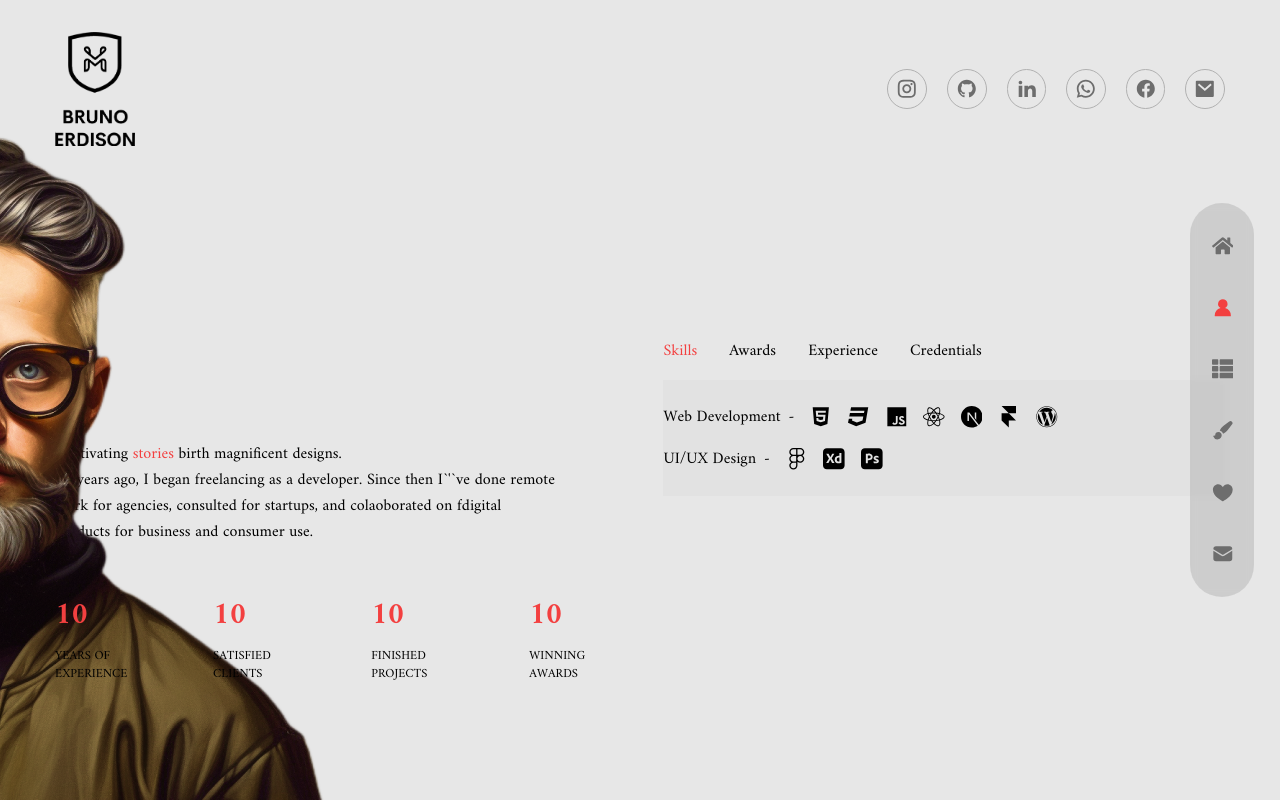
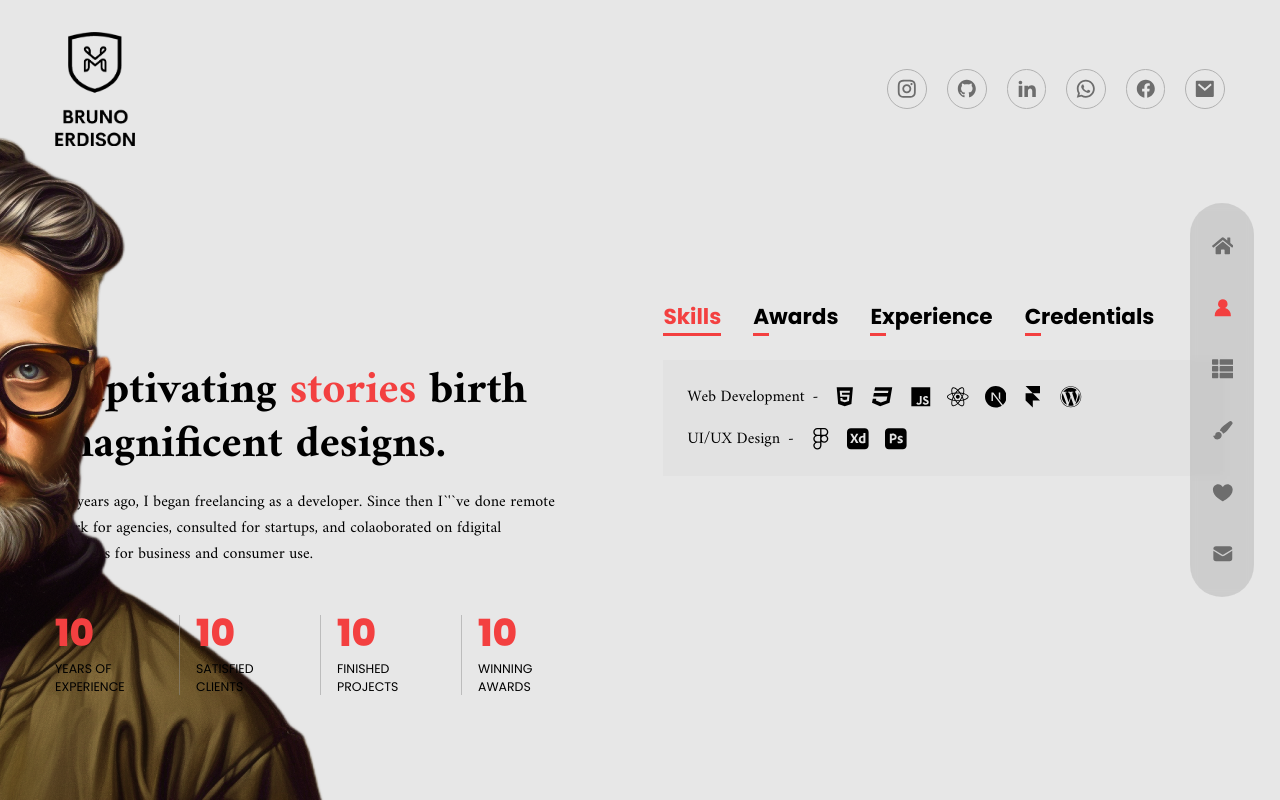
Before and after one commit to johannDeLaCruz/johann_personal_portfolio, a Next.js app: page /about in a window 1280 px wide. Built offline with nearby package versions, Linux system fonts and the light colour scheme.

Commit message:
fix(about): :lipstick: fix after pseudo element animation

```diff
--- a/app/about/page.tsx
+++ b/app/about/page.tsx
@@ -98,7 +98,7 @@ const aboutData = [
 const AboutPage = () => {
   const [index, setIndex] = useState(0);
   return (
-    <div className="h-full py-32 text-center xl:text-left">
+    <div className="h-full text-center xl:text-left">
       <motion.div
         variants={fadeIn("right", 0.2)}
         initial="hidden"
@@ -108,10 +108,10 @@ const AboutPage = () => {
       >
         <Avatar />
       </motion.div>
-      <div className="container mx-auto h-full flex flex-col items-center xl:flex-row">
-        <div className="flex-1 flex flex-col justify-center">
+      <div className="container h-full mx-auto flex flex-col items-center xl:flex-row">
+        <div className="flex flex-1 flex-col justify-center">
           <motion.h2
-            className="h2"
+            className="text-h1 mb-4"
             variants={fadeIn("right", 0.2)}
             initial="hidden"
             animate="show"
@@ -138,36 +138,36 @@ const AboutPage = () => {
             exit="hidden"
             className="hidden md:flex md:max-w-xl xl:max-w-none mx-auto xl:mx-0 mb-8"
           >
-            <div className="flex flex-1 xl:gap-x-6">
-              <div className="relative flex-1 after:w-[1px] after:h-full after:bg-white/10 after:absolute after:top-0 after:right-0">
-                <div className="text-h5 xl:text-h3 font-extrabold text-accent-500 mb-2">
-                  <CountUp start={0} end={10} duration={5} />
+            <div className="flex xl:gap-x-6 divide-x divide-primary-400/50">
+              <div className="relative flex-1">
+                <div className="font-body text-h5 xl:text-h2 font-extrabold text-accent-500 mb-2">
+                  <CountUp start={0} end={10} duration={10} />
                 </div>
-                <div className="text-small uppercase trancking-[1px] leading-[1.4] max-w-[100px]">
+                <div className="font-body text-small uppercase trancking-[1px] leading-[1.4] max-w-[100px]">
                   Years of Experience
                 </div>
               </div>{" "}
-              <div className="relative flex-1 after:w-[1px] after:h-full after:bg-white/10 after:absolute after:top-0 after:right-0">
-                <div className="text-h5 xl:text-h3 font-extrabold text-accent-500 mb-2">
-                  <CountUp start={0} end={10} duration={5} />
+              <div className="relative flex-1 pl-4">
+                <div className="font-body text-h5 xl:text-h2 font-extrabold text-accent-500 mb-2">
+                  <CountUp start={0} end={10} duration={10} />
                 </div>
-                <div className="text-small uppercase trancking-[1px] leading-[1.4] max-w-[100px]">
+                <div className="font-body text-small uppercase trancking-[1px] leading-[1.4] max-w-[100px]">
                   Satisfied Clients
                 </div>
               </div>{" "}
-              <div className="relative flex-1 after:w-[1px] after:h-full after:bg-white/10 after:absolute after:top-0 after:right-0">
-                <div className="text-h5 xl:text-h3 font-extrabold text-accent-500 mb-2">
-                  <CountUp start={0} end={10} duration={5} />
+              <div className="relative flex-1 pl-4">
+                <div className="font-body text-h5 xl:text-h2 font-extrabold text-accent-500 mb-2">
+                  <CountUp start={0} end={10} duration={10} />
                 </div>
-                <div className="text-small uppercase trancking-[1px] leading-[1.4] max-w-[100px]">
+                <div className="font-body text-small uppercase trancking-[1px] leading-[1.4] max-w-[100px]">
                   Finished Projects
                 </div>
               </div>{" "}
-              <div className="relative flex-1 after:w-[1px] after:h-full after:bg-white/10 after:absolute after:top-0 after:right-0">
-                <div className="text-h5 xl:text-h3 font-extrabold text-accent-500 mb-2">
-                  <CountUp start={0} end={10} duration={5} />
+              <div className="relative flex-1 pl-4">
+                <div className="font-body text-h5 xl:text-h2 font-extrabold text-accent-500 mb-2">
+                  <CountUp start={0} end={10} duration={10} />
                 </div>
-                <div className="text-small uppercase trancking-[1px] leading-[1.4] max-w-[100px]">
+                <div className="font-body text-small uppercase trancking-[1px] leading-[1.4] max-w-[100px]">
                   Winning Awards
                 </div>
               </div>
@@ -181,33 +181,33 @@ const AboutPage = () => {
           exit="hidden"
           className="flex flex-col w-full xl:max-w-[48%] h-[480px]"
         >
-          <div className="flex gap-x-4 xl:gap-x-8 mx-auto xl:mx-0 mb-4">
+          <div className="flex gap-x-4 xl:gap-x-8 mx-auto xl:mx-0 mb-8">
             {aboutData.map((item, itemIndex) => (
               <div
                 key={itemIndex}
                 className={`${
                   index === itemIndex
-                    ? "text-accent-500 after:w-[100%] after:bg-accent after:transition-all after:duration-300"
+                    ? "text-accent-500 after:w-[100%] after:transition-all after:duration-300"
                     : ""
-                } cursor-pointer capitalize xl:text-lg relative after:w-8 after:h-[2px] after:bg-white after:absolute after:-bottom-1 after:left-0`}
+                } cursor-pointer capitalize xl:text-lg relative after:w-4 after:h-[3px] after:bg-accent-500 after:absolute after:-bottom-2 after:left-0 hover:after:w-[100%] hover:after:transition-all hover:after:duration-300 hover:ease-in-out`}
                 onClick={() => setIndex(itemIndex)}
               >
-                <div>{item.title}</div>
-                <div className="hidden md:flex"></div>
+                <div className="font-body text-h5">{item.title}</div>
+                {/* <div className="hidden md:flex">-</div> */}
                 <div>{item.stage}</div>
                 <div className="flex gap-x-4"></div>
               </div>
             ))}
           </div>
           <div className="bg-primary-300/10 py-2 xl:py-6 flex flex-col gap-y-2 xl:gap-y-4 items-center xl:items-start">
-            {aboutData[index].info.map((item, itemIndex) => (
+            {aboutData[index].info?.map((item, itemIndex) => (
               <div
                 key={itemIndex}
                 className="flex-1 flex flex-col md:flex-row max-w-max gap-x-2 items-center text-white/60"
               >
-                <div className="mb-2 md:mb-0">{item.title}</div>
+                <div className="mb-2 md:mb-0 lg:indent-6">{item.title}</div>
                 <div className="hidden md:flex">-</div>
-                <div>{item.stage}</div>
+                <div>{item?.stage}</div>
                 <div className="flex gap-x-4">
                   {item.icons?.map((icon, iconIndex) => (
                     <div
--- a/components/Header.tsx
+++ b/components/Header.tsx
@@ -5,7 +5,7 @@ const Header = () => {
   return (
     <header className="z-30 relative w-full flex items-center px-16 xl:px-0">
       <div className="container mx-auto">
-        <div className="flex flex-col lg:flex-row justify-between items-center gap-y-6 py-8">
+        <div className="flex flex-col lg:flex-row justify-between items-center gap-y-6 pt-8">
           <Link href="/">
             <Image src="/logo.png" alt="logo" width={80} height={80} priority={true} />
           </Link>
--- a/tailwind.config.ts
+++ b/tailwind.config.ts
@@ -27,7 +27,14 @@ const config: Config = {
       body1: ["clamp(1rem, 0.857rem + 0.357vi, 1.125rem)", "1.5"],
 
       // 19.2px → 21.6px
-      h5: ["clamp(1.2rem, 1.029rem + 0.429vi, 1.35rem)", "1.5"],
+      h5: [
+        "clamp(1.2rem, 1.029rem + 0.429vi, 1.35rem)",
+        {
+          lineHeight: "1em",
+          letterSpacing: "0em",
+          fontWeight: "bold",
+        },
+      ],
 
       // 23.04px → 25.92px
       h4: ["clamp(1.44rem, 1.234rem + 0.514vi, 1.62rem)", "1.5"],
@@ -36,7 +43,14 @@ const config: Config = {
       h3: ["clamp(1.728rem, 1.481rem + 0.617vi, 1.944rem)", "1.5"],
 
       // 33.178px → 37.325px
-      h2: ["clamp(2.074rem, 1.777rem + 0.741vi, 2.333rem)", "1.5"],
+      h2: [
+        "clamp(2.074rem, 1.777rem + 0.741vi, 2.333rem)",
+        {
+          lineHeight: "1em",
+          letterSpacing: "0em",
+          fontWeight: "extrabold",
+        },
+      ],
 
       // 39.813px → 44.79px
       // h1: [
@@ -47,7 +61,7 @@ const config: Config = {
       //     fontWeight: "bold",
       //   },
       // ],
-       /* 47.776px → 53.748px */
+      /* 47.776px → 53.748px */
       h1: [
         "clamp(2.488rem, 2.133rem + 0.889vi, 2.799rem)",
         {
@@ -56,8 +70,8 @@ const config: Config = {
           fontWeight: "bold",
         },
       ],
-    // },
-    /* 57.331px → 64.497px */
+      // },
+      /* 57.331px → 64.497px */
       //    h1: [
       //   "clamp(3.583rem, 3.071rem + 1.28vi, 4.031rem)",
       //   {
```
